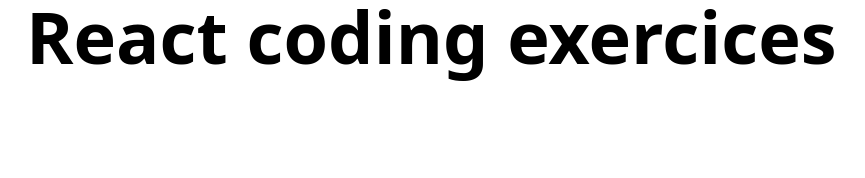
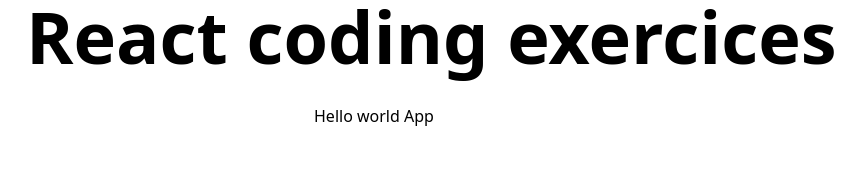
Before and after one commit to NNesta/react-coding-exercise, a React (Create React App) app: page / in a window 1280 px wide. Shown: the top 178 px of the page, without its empty margins (102-967 px from the left). Built offline with nearby package versions, Linux system fonts and the light colour scheme.

Commit message:
feat: adding the hello world

```diff
--- a/src/App.js
+++ b/src/App.js
@@ -1,10 +1,12 @@
 import { Routes, Route } from "react-router-dom";
 import Home from "./Home";
+import HelloWorld from "./pages/HelloWorld";
 
 const App = () => {
   return (
     <Routes>
       <Route path="/" element={<Home />} />
+      <Route path="/helloworld" element={<HelloWorld />} />
     </Routes>
   );
 };
--- a/src/Home.jsx
+++ b/src/Home.jsx
@@ -4,8 +4,10 @@
   return (
     <div className="max-w-5xl mx-auto">
       <h1 className="text-7xl font-bold">React coding exercices</h1>
-      <ul>
-        <li></li>
+      <ul className="my-8 max-w-md mx-auto">
+        <li>
+          <a href="/helloworld">Hello world App</a>
+        </li>
       </ul>
     </div>
   );
--- /dev/null
+++ b/src/pages/HelloWorld.jsx
@@ -0,0 +1,11 @@
+import React from "react";
+
+const HelloWorld = () => {
+  return (
+    <div className="h-screen flex items-center justify-center bg-[#FEC800]">
+      <h1 className="">Hello world !</h1>
+    </div>
+  );
+};
+
+export default HelloWorld;
```
